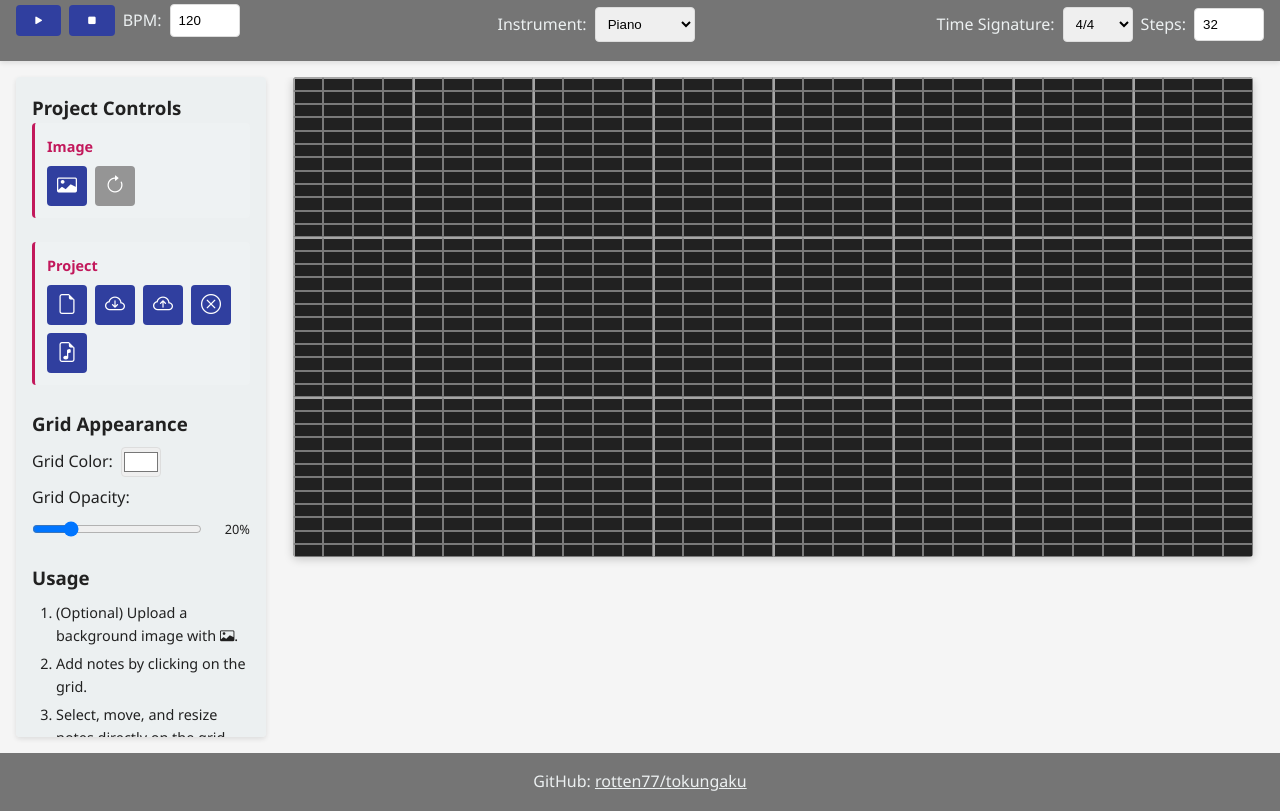
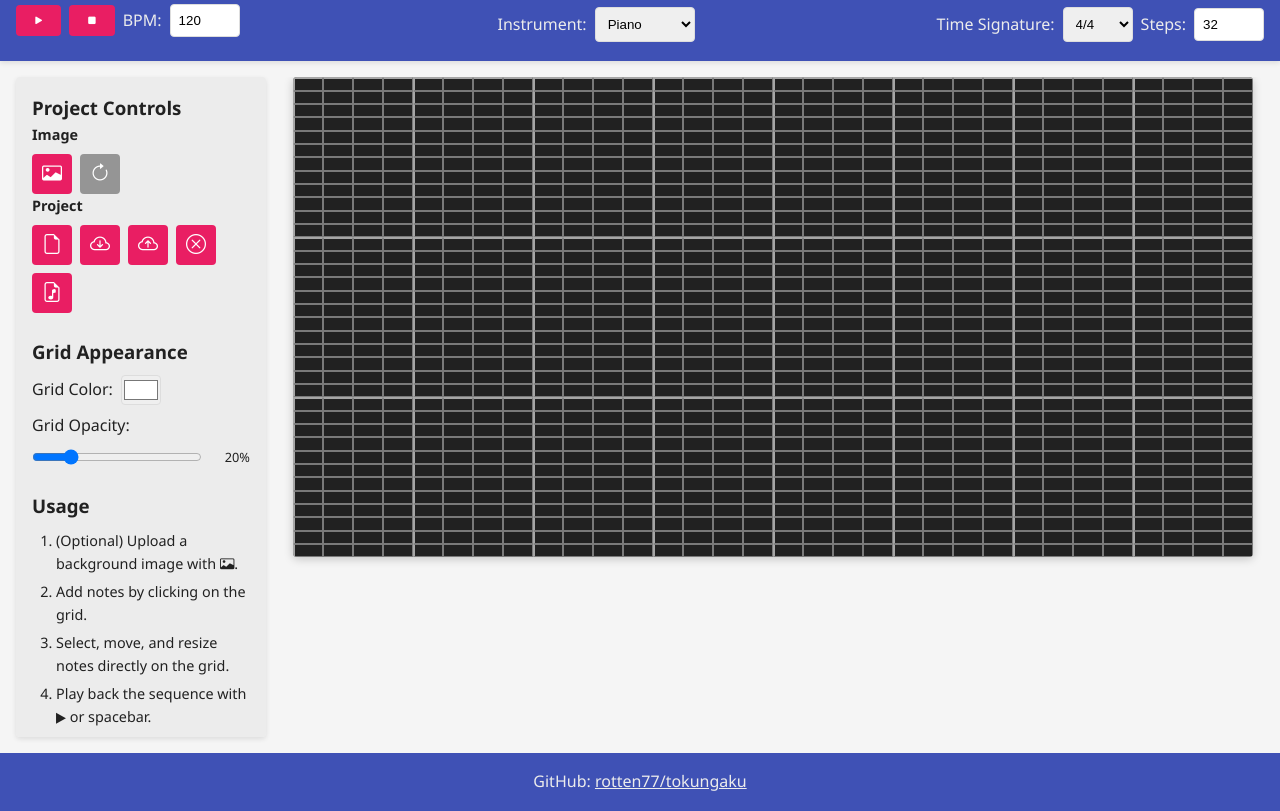
Before and after one commit to VortexxS2/tokungaku, a plain HTML site: page index.html in a window 1280 px wide. Shown: the part 79-890 px from the top of the page. Drawn offline with nearby package versions, Linux system fonts and the light colour scheme; no server answers.

Commit message:
Color theme change #3

```diff
--- a/css/styles.css
+++ b/css/styles.css
@@ -1,16 +1,16 @@
 :root {
-    --primary-color: #303F9F;
-    --secondary-color: #757575;
-    --accent-color: #C2185B;
-    --light-color: #ecf0f1;
+    --primary-color: #E91E63;
+    --secondary-color: #3F51B5;
+    --accent-color: #FF9800;
+    --light-color: #ececec;
     --dark-color: #212121;
     --grid-color: transparent;
     --grid-line-color: rgba(255, 255, 255, 0.4);
-    --note-color: rgba(63, 138, 255, 0.7);
-    --note-selected-color: rgba(194, 24, 91, 0.8);
+    --note-color: rgba(233, 30, 99, 0.7);
+    --note-selected-color: rgba(255, 152, 0, 0.8);
     --editor-width: 960px;
     --warning-color: #FFC107;
-    --info-color: #4CAF50;
+    --info-color: #03A9F4;
 }
 
 * {
@@ -377,18 +377,10 @@ footer a:hover {
     margin-bottom: 1.5rem;
 }
 
-.control-section {
-    margin-bottom: 1.5rem;
-    background-color: rgba(255, 255, 255, 0.1);
-    padding: 0.75rem;
-    border-radius: 4px;
-    border-left: 3px solid var(--accent-color);
-}
-
 .control-section h4 {
     font-size: 0.9rem;
     margin-top: 0;
     margin-bottom: 0.5rem;
-    color: var(--accent-color);
+    color: var(--dark-color);
     font-weight: 600;
 }
```
